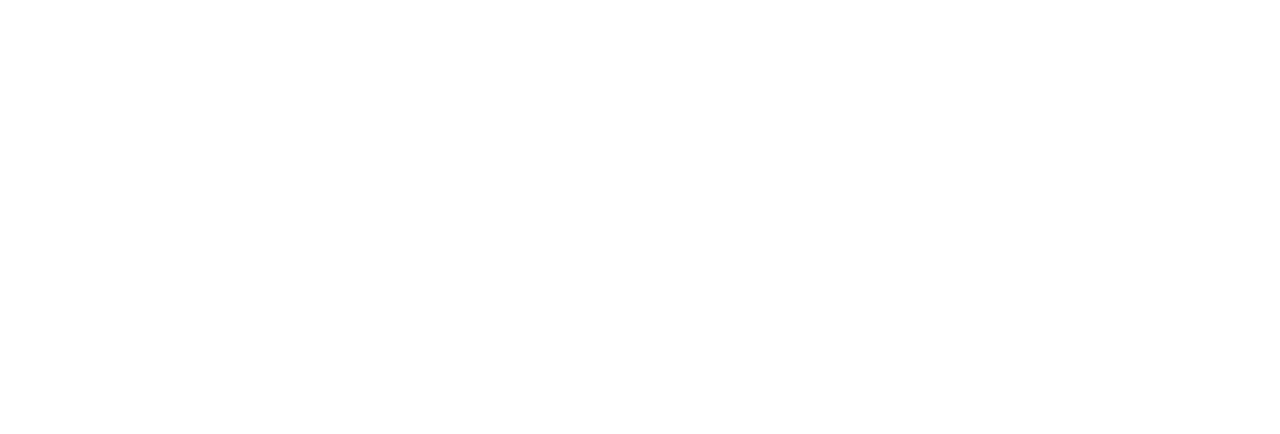
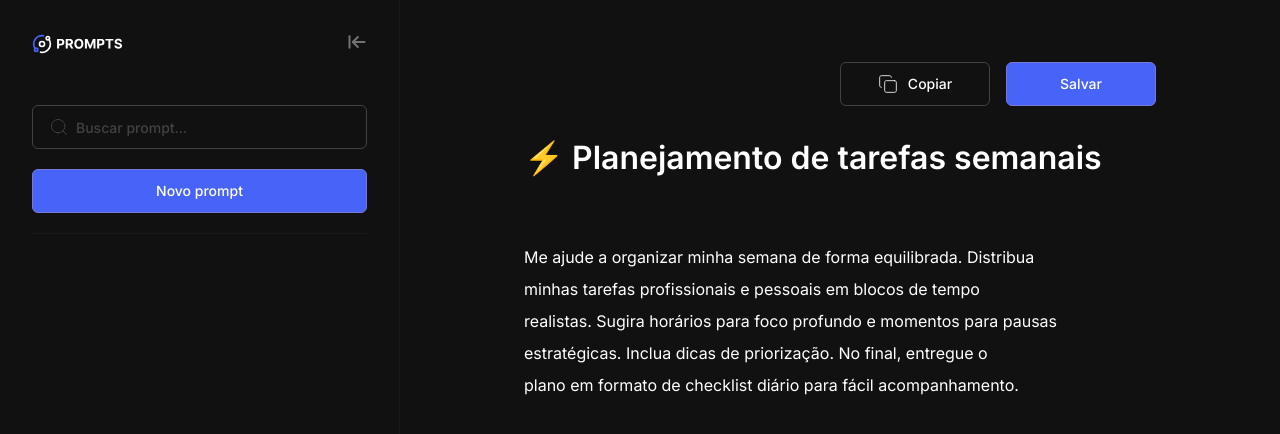
Before and after one commit to oficialThur/NLW_IA, a plain HTML site: page index.html in a window 1280 px wide. Drawn offline with Linux system fonts and the light colour scheme.

Commit message:
Re_commit

```diff
--- a/index.html
+++ b/index.html
@@ -1,17 +1,85 @@
 <!DOCTYPE html>
-<html lang="en">
+<html lang="pt-BR">
   <head>
     <meta charset="UTF-8" />
     <meta name="viewport" content="width=device-width, initial-scale=1.0" />
-    <link rel="icon" type="image/svg+xml" href="assets/favicon.svg">
+    <link rel="preconnect" href="https://fonts.googleapis.com" />
+    <link rel="preconnect" href="https://fonts.gstatic.com" crossorigin />
+    <link
+      href="https://fonts.googleapis.com/css2?family=Inter:wght@400;500;600;700&display=swap"
+      rel="stylesheet"
+    />
+    <link rel="icon" type="image/svg+xml" href="assets/favicon.svg" />
+    <link rel="stylesheet" href="style.css" />
     <title>Prompts</title>
   </head>
   <body>
     <div class="app">
+      <button class="icon-button open-toggle" id="btn-open">
+        <img src="assets/open.svg" alt="menu" class="icon" />
+      </button>
       <aside class="sidebar">
+        <header class="sidebar-header">
+          <img src="assets/logo.svg" alt="Logo" class="logo" />
 
+          <button class="icon-button close-toggle" id="btn-collapse">
+            <img src="assets/collapse.svg" alt="fechar menu" class="icon" />
+          </button>
+        </header>
+        <div class="sidebar-content">
+          <div class="search">
+            <img src="assets/search.svg" alt="buscar" class="icon" />
+            <input
+              type="text"
+              placeholder="Buscar prompt..."
+              class="search-input"
+              id="search-input"
+            />
+          </div>
+          <button class="btn-primary btn btn-full" id="btn-new">
+            Novo prompt
+          </button>
+          <div class="divisor"></div>
+        </div>
       </aside>
-      <main class="main"></main>
+      <main class="main">
+        <header class="main-header">
+          <button id="btn-copy" class="btn-outline btn w-150">
+            <img src="assets/copy.svg" alt="copiar" class="icon" />
+            Copiar
+          </button>
+          <button id="btn-save" class="btn-primary btn w-150">Salvar</button>
+        </header>
+
+        <div
+          data-placeholder="titulo do prompt ..."
+          class="editable-wrapper"
+          id="title-wrapper"
+        >
+          <h1 id="prompt-title" class="prompt-title" contenteditable="true">
+            ⚡ Planejamento de tarefas semanais
+          </h1>
+        </div>
+
+        <div
+          data-placeholder="conteudo do prompt ..."
+          class="editable-wrapper"
+          id="content-wrapper"
+        >
+          <div
+            id="prompt-content"
+            class="prompt-content"
+            contenteditable="true"
+          >
+            Me ajude a organizar minha semana de forma equilibrada. Distribua
+            minhas tarefas profissionais e pessoais em blocos de tempo
+            realistas. Sugira horários para foco profundo e momentos para pausas
+            estratégicas. Inclua dicas de priorização. No final, entregue o
+            plano em formato de checklist diário para fácil acompanhamento.
+          </div>
+        </div>
+      </main>
     </div>
+    <script src="scripts/script.js"></script>
   </body>
 </html>
--- /dev/null
+++ b/scripts/script.js
@@ -0,0 +1,45 @@
+const elements = {
+  promptTitle: document.getElementById('prompt-title'),
+  promptContent: document.getElementById('prompt-content'),
+  titleWrapper: document.getElementById('title-wrapper'),
+  contentWrapper: document.getElementById('content-wrapper'),
+  btnOpen: document.getElementById('btn-open'),
+  btnCollapse: document.getElementById('btn-collapse'),
+  sidebar: document.querySelector('.sidebar')
+}
+
+function toggleSidebar() {
+  elements.sidebar.style.display = elements.sidebar.style.display === 'none' ? 'flex' : 'none'
+  elements.btnOpen.style.display = elements.sidebar.style.display === 'none' ? 'block' : 'none'
+}
+
+function updateEditableWrapperState(element, wrapper) {
+    const hasText = element.textContent.trim().length > 0
+
+    wrapper.classList.toggle('is-empty', !hasText)
+}
+
+function updateAllEditableStates() {
+  updateEditableWrapperState(elements.promptTitle, elements.titleWrapper)
+  updateEditableWrapperState(elements.promptContent, elements.contentWrapper)
+}
+
+function attachAllEditableHandlers() {
+  elements.promptTitle.addEventListener('input', () => {
+    updateEditableWrapperState(elements.promptTitle, elements.titleWrapper)
+  })
+
+  elements.promptContent.addEventListener('input', () => {
+    updateEditableWrapperState(elements.promptContent, elements.contentWrapper)
+  })
+}
+
+function init() {
+  attachAllEditableHandlers()
+  updateAllEditableStates()
+
+  elements.btnOpen.addEventListener('click', toggleSidebar)
+  elements.btnCollapse.addEventListener('click', toggleSidebar)
+}
+
+init()
--- a/style.css
+++ b/style.css
@@ -2,7 +2,19 @@
   margin: 0;
   padding: 0;
   box-sizing: border-box;
-  font-family: 'Roboto', sans-serif;
+  font-family: 'Inter', sans-serif;
+}
+
+::-webkit-scrollbar {
+  width: 8px;
+}
+
+::-webkit-scrollbar-track {
+  background-color: transparent;
+}
+
+::-webkit-scrollbar-thumb {
+  background: var(--gray-100);
 }
 
 :root {
@@ -24,15 +36,201 @@
   display: flex;
   height: 100vh;
   width: 100vw;
-    padding: 0 20px;
+}
+
+body,
+input,
+button {
+  font-family: 'Inter', sans-serif;
+}
+
+body {
+  background: var(--gray-800);
+  color: var(--white);
 }
 
 .main {
   display: flex;
   flex-direction: column;
   flex: 1;
-    background: var(--gray-900);
-    border-radius: 8px;
-    margin-left: 20px;
+  gap: 32px;
+  padding: 62px 124px;
+  overflow-y: scroll;
+}
+
+.main-header {
+  display: flex;
+  justify-content: flex-end;
+  align-items: center;
+  gap: 16px;
+  width: 100%;
+}
+
+.btn {
+  gap: 10px;
+  height: 44px;
+  display: flex;
+  align-items: center;
+  font-weight: 500;
+  font-size: 14px;
+  line-height: 1.21;
+  border-radius: 6px;
+  cursor: pointer;
+  border: 0.5px solid var(--gray-200);
+  padding: 0 24px;
+}
+
+.btn-outline {
+  gap: 10px;
+
+  background: transparent;
+
+  color: var(--white);
+  transition: background-color 0.4s;
+}
+
+.btn-outline:hover {
+  background-color: var(--gray-200);
+}
+
+.icon {
+  width: 20px;
+  height: 20px;
+}
+
+.btn-primary {
+  border: 0.5px solid var(--accent-500);
+  background-color: var(--accent-600);
+  color: var(--white);
+  transition: background 0.4s;
+}
+
+.btn-primary:hover {
+  opacity: 0.8;
+}
+
+.w-150 {
+  width: 150px;
+  justify-content: center;
+}
+
+.prompt-title {
+  font-size: 32px;
+  font-weight: 600;
+  outline: none;
+}
+
+.prompt-content {
+  color: var(--white);
+  font-size: 16px;
+  line-height: 2;
+  white-space: pre-line;
+  outline: none;
+  min-height: 1000px;
+}
+
+.editable-wrapper {
+  position: relative;
+}
+
+.editable-wrapper::before {
+  content: attr(data-placeholder);
+  position: absolute;
+  color: var(--gray-200);
+  pointer-events: none;
+  opacity: 0;
+}
+
+.editable-wrapper.is-empty::before {
+  opacity: 1;
+  top: 0;
+  left: 0;
+}
+
+#title-wrapper.is-empty {
+  font-size: 32px;
+  font-weight: 600;
+  color: var(--gray-200);
+}
+
+#content-wrapper.is-empty {
+  font-size: 16px;
+  color: var(--gray-200);
+  line-height: 32px;
+}
+
+.icon-button {
+  padding: 0;
+  border: none;
+  background: transparent;
+  cursor: pointer;
+}
+
+.open-toggle {
+  position: absolute;
+  top: 62px;
+  left: 62px;
+  display: none;
+}
+
+.sidebar {
+  width: 400px;
+  height: 100vh;
+  display: flex;
+  flex-direction: column;
+  gap: 50px;
   padding: 32px;
+  background: var(--gray-800);
+  border-right: 0.5px solid var(--gray-700);
 }
+
+.sidebar-header {
+  display: flex;
+  justify-content: space-between;
+  align-items: center;
+}
+
+.logo {
+  height: 20px;
+}
+
+.sidebar-content {
+  display: flex;
+  flex-direction: column;
+  gap: 20px;
+}
+
+.search {
+  display: flex;
+  align-items: center;
+  gap: 7px;
+  padding: 0 16px;
+  height: 44px;
+  border: 0.5px solid var(--gray-200);
+  border-radius: 6px;
+}
+
+.search input {
+  background: transparent;
+  border: none;
+  outline: none;
+  color: var(--white);
+  font-size: 14px;
+  font-weight: 500;
+  width: 100%;
+}
+
+.search input::placeholder {
+  color: var(--gray-200);
+}
+
+.btn-full {
+  width: 100%;
+  justify-content: center;
+}
+
+.divisor {
+  height: 0.5px;
+  background: var(--gray-700);
+  width: 100%;
+}
```
Also changed, not shown: 1 other file. Lines whose indentation alone changed are shown as unchanged.
